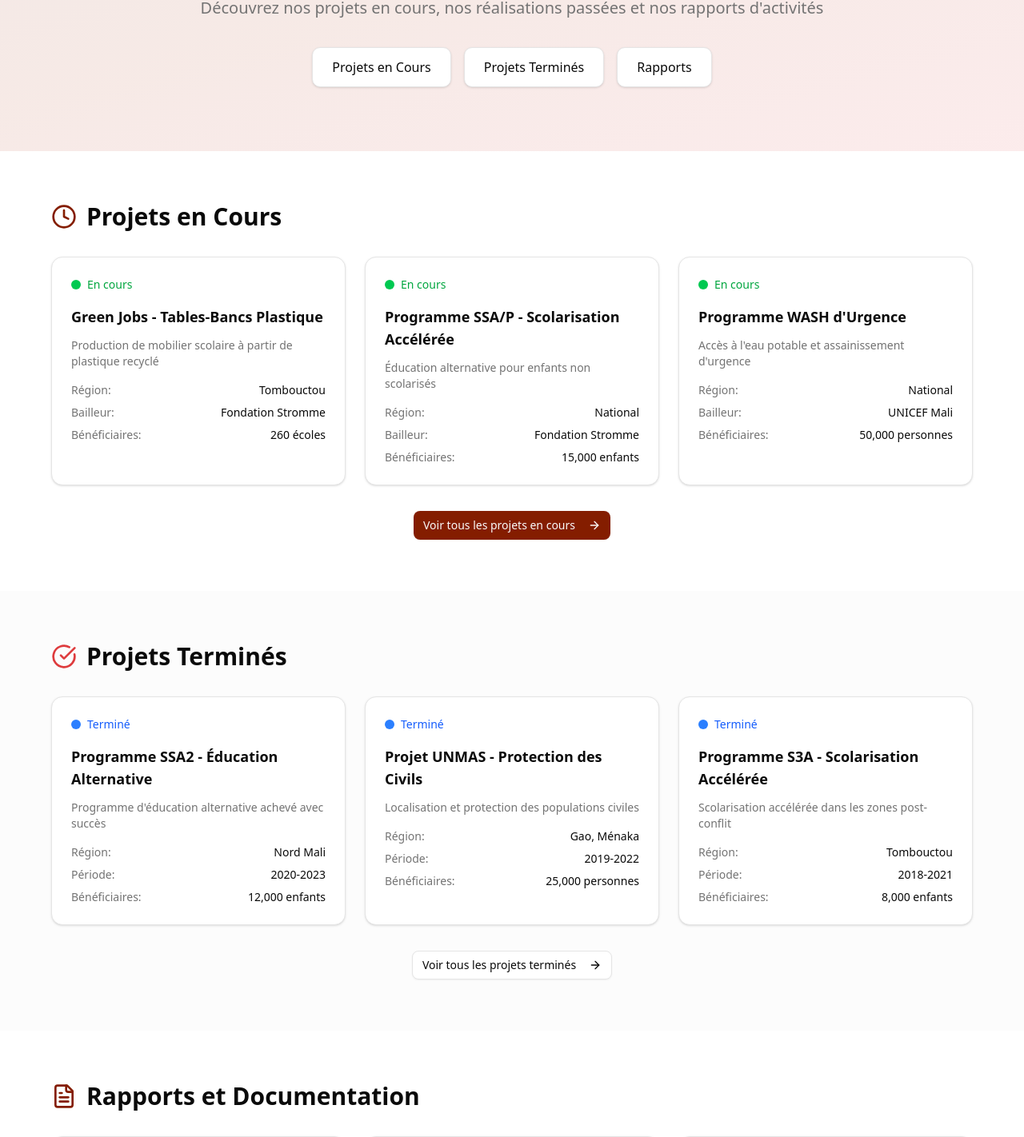
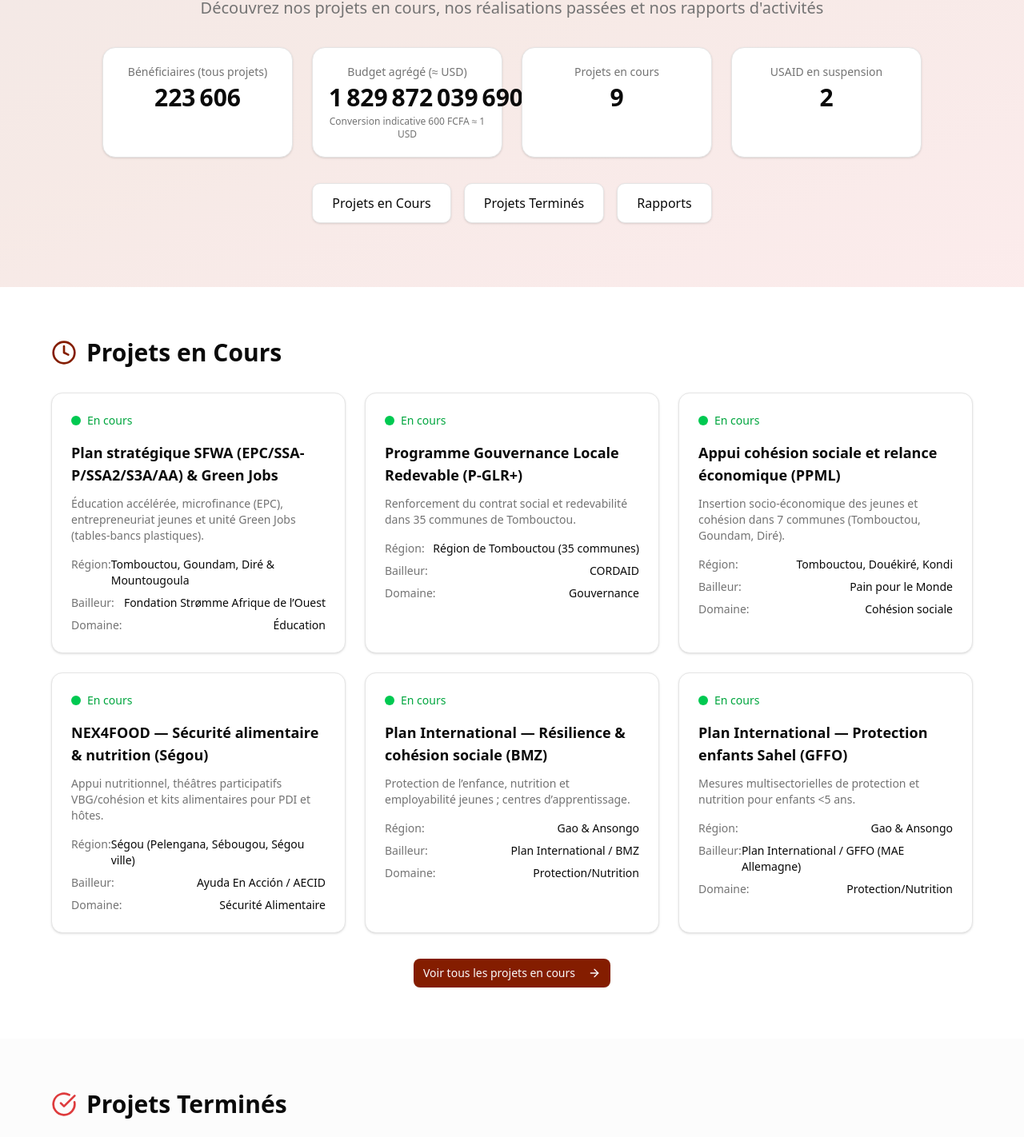
Before and after one commit to illilyelansary/amss-website, a React (Vite) app: page /projets in a window 1280 px wide. Shown: the part 274-1696 px from the top of the page at 80% size. Built offline with nearby package versions, Linux system fonts and the light colour scheme.

Commit message:
Add files via upload

```diff
--- a/src/pages/ProjetsEnCoursPage.jsx
+++ b/src/pages/ProjetsEnCoursPage.jsx
@@ -130,6 +130,15 @@ const ProjetsEnCoursPage = () => {
                         <span className="px-3 py-1 bg-orange-100 text-orange-800 text-xs font-medium rounded-full">
                           {projet.region}
                         </span>
+
+                      {projet.usaidNote && (
+                        <div className="mb-3">
+                          <span className="px-3 py-1 bg-red-100 text-red-800 text-xs font-semibold rounded-full">
+                            Suspendu suite aux décisions du Gouvernement américain (USAID)
+                          </span>
+                        </div>
+                      )}
+
                       </div>
 
                       <h3 className="text-2xl font-bold text-foreground mb-3">
@@ -177,6 +186,13 @@ const ProjetsEnCoursPage = () => {
                           </div>
                         </div>
                       </div>
+
+
+                      {projet.sources && (
+                        <div className="text-xs text-muted-foreground mb-4">
+                          Sources: {projet.sources.join(', ')}
+                        </div>
+                      )}
 
                       <div className="flex flex-col sm:flex-row gap-3">
                         <Button className="flex-1">
--- a/src/pages/ProjetsPage.jsx
+++ b/src/pages/ProjetsPage.jsx
@@ -1,10 +1,24 @@
-import React, { useEffect } from 'react'
+import React, { useEffect, useMemo } from 'react'
 import { useLocation, Link } from 'react-router-dom'
 import { Clock, CheckCircle, FileText, ArrowRight } from 'lucide-react'
 import { Button } from '@/components/ui/button'
+import { projetsEnCours, projetsTermines, rapports } from '../data/projetsData'
+
+// --- Helpers for counters ---
+const parseMoneyToUSD = (val) => {
+  if (!val) return 0
+  if (typeof val === 'number') return val
+  const s = String(val)
+  const isUSD = /usd/i.test(s) || /\$/.test(s)
+  const num = Number(s.replace(/[^0-9.]/g, ''))
+  if (!num) return 0
+  // Heuristic: FCFA -> USD using ~600 FCFA = 1 USD
+  return isUSD ? num : Math.round(num / 600)
+}
+
+const sum = (arr) => arr.reduce((a,b)=>a+b,0)
 
 const ProjetsPage = () => {
-  // ⚙️ Scroll automatique vers la section si l'URL contient un hash
   const { hash } = useLocation()
   useEffect(() => {
     if (hash) {
@@ -19,89 +33,63 @@ const ProjetsPage = () => {
     }
   }, [hash])
 
-  const projetsEnCours = [
-    {
-      title: 'Green Jobs - Tables-Bancs Plastique',
-      region: 'Tombouctou',
-      bailleur: 'Fondation Stromme',
-      beneficiaires: '260 écoles',
-      description: 'Production de mobilier scolaire à partir de plastique recyclé'
-    },
-    {
-      title: 'Programme SSA/P - Scolarisation Accélérée',
-      region: 'National',
-      bailleur: 'Fondation Stromme',
-      beneficiaires: '15,000 enfants',
-      description: 'Éducation alternative pour enfants non scolarisés'
-    },
-    {
-      title: 'Programme WASH d\'Urgence',
-      region: 'National',
-      bailleur: 'UNICEF Mali',
-      beneficiaires: '50,000 personnes',
-      description: 'Accès à l\'eau potable et assainissement d\'urgence'
+  const subset = (arr, n=6) => arr.slice(0, Math.min(arr.length, n))
+
+  // --- Dynamic counters from data ---
+  const counters = useMemo(() => {
+    const enCours = projetsEnCours || []
+    const termines = projetsTermines || []
+    const all = [...enCours, ...termines]
+
+    const totalBenef = sum(all.map(p => Number(p.beneficiaries || 0)))
+    const totalBudgetUSD = sum(all.map(p => parseMoneyToUSD(p.budget)))
+    const nbEnCours = enCours.filter(p => String(p.status||'').toLowerCase().includes('en cours')).length
+    const nbSuspendusUSAID = enCours.filter(p => p.usaidNote === true).length
+
+    const formatUSD = (n) => new Intl.NumberFormat('fr-FR', { style:'currency', currency:'USD', maximumFractionDigits: 0 }).format(n)
+
+    return {
+      totalBenef: new Intl.NumberFormat('fr-FR').format(totalBenef),
+      totalBudget: formatUSD(totalBudgetUSD),
+      nbEnCours,
+      nbSuspendusUSAID
     }
-  ]
-
-  const projetsTermines = [
-    {
-      title: 'Programme SSA2 - Éducation Alternative',
-      region: 'Nord Mali',
-      annee: '2020-2023',
-      beneficiaires: '12,000 enfants',
-      description: 'Programme d\'éducation alternative achevé avec succès'
-    },
-    {
-      title: 'Projet UNMAS - Protection des Civils',
-      region: 'Gao, Ménaka',
-      annee: '2019-2022',
-      beneficiaires: '25,000 personnes',
-      description: 'Localisation et protection des populations civiles'
-    },
-    {
-      title: 'Programme S3A - Scolarisation Accélérée',
-      region: 'Tombouctou',
-      annee: '2018-2021',
-      beneficiaires: '8,000 enfants',
-      description: 'Scolarisation accélérée dans les zones post-conflit'
-    }
-  ]
-
-  const rapports = [
-    {
-      title: 'Rapport Gouvernemental 2024',
-      type: 'Rapport annuel',
-      annee: 2024,
-      description: 'Rapport complet des activités 2024 soumis au gouvernement malien'
-    },
-    {
-      title: 'Rapport d\'Audit Consolidé 2022',
-      type: 'Rapport financier',
-      annee: 2022,
-      description: 'Audit financier consolidé de toutes les activités AMSS'
-    },
-    {
-      title: 'Rapport Narratif 2022',
-      type: 'Rapport d\'activité',
-      annee: 2022,
-      description: 'Rapport narratif détaillé des programmes et projets'
-    }
-  ]
+  }, [])
 
   return (
     <div className="min-h-screen bg-background">
       {/* Hero Section */}
-      <section className="py-20 bg-gradient-to-br from-primary/10 to-accent/10">
+      <section className="py-14 md:py-20 bg-gradient-to-br from-primary/10 to-accent/10">
         <div className="container mx-auto px-4">
-          <div className="max-w-4xl mx-auto text-center">
-            <h1 className="text-4xl md:text-5xl font-bold text-foreground mb-6">
+          <div className="max-w-5xl mx-auto text-center">
+            <h1 className="text-4xl md:text-5xl font-bold text-foreground mb-4 md:mb-6">
               Nos Projets et Réalisations
             </h1>
-            <p className="text-xl text-muted-foreground leading-relaxed">
+            <p className="text-lg md:text-xl text-muted-foreground leading-relaxed">
               Découvrez nos projets en cours, nos réalisations passées et nos rapports d'activités
             </p>
 
-            {/* Navigation interne */}
+            {/* Dynamic Counters */}
+            <div className="grid grid-cols-1 sm:grid-cols-2 lg:grid-cols-4 gap-4 md:gap-6 mt-8">
+              <div className="rounded-2xl bg-white p-5 shadow-sm border">
+                <div className="text-sm text-muted-foreground">Bénéficiaires (tous projets)</div>
+                <div className="text-3xl font-semibold mt-1">{counters.totalBenef}</div>
+              </div>
+              <div className="rounded-2xl bg-white p-5 shadow-sm border">
+                <div className="text-sm text-muted-foreground">Budget agrégé (≈ USD)</div>
+                <div className="text-3xl font-semibold mt-1">{counters.totalBudget}</div>
+                <div className="text-xs text-muted-foreground mt-1">Conversion indicative 600 FCFA ≈ 1 USD</div>
+              </div>
+              <div className="rounded-2xl bg-white p-5 shadow-sm border">
+                <div className="text-sm text-muted-foreground">Projets en cours</div>
+                <div className="text-3xl font-semibold mt-1">{counters.nbEnCours}</div>
+              </div>
+              <div className="rounded-2xl bg-white p-5 shadow-sm border">
+                <div className="text-sm text-muted-foreground">USAID en suspension</div>
+                <div className="text-3xl font-semibold mt-1">{counters.nbSuspendusUSAID}</div>
+              </div>
+            </div>
+
             <nav className="mt-8 flex flex-wrap justify-center gap-4">
               <a href="#cours" className="bg-white px-6 py-3 rounded-lg shadow-sm border border-border hover:bg-muted transition-colors">
                 Projets en Cours
@@ -127,11 +115,13 @@ const ProjetsPage = () => {
             </div>
 
             <div className="grid grid-cols-1 md:grid-cols-2 lg:grid-cols-3 gap-6 mb-8">
-              {projetsEnCours.map((projet, index) => (
+              {subset(projetsEnCours).map((projet, index) => (
                 <div key={index} className="bg-white rounded-xl p-6 shadow-sm border border-border">
                   <div className="flex items-center mb-4">
-                    <div className="w-3 h-3 bg-green-500 rounded-full mr-2"></div>
-                    <span className="text-sm font-medium text-green-600">En cours</span>
+                    <div className={`w-3 h-3 rounded-full mr-2 ${projet.usaidNote ? 'bg-red-500' : 'bg-green-500'}`}></div>
+                    <span className={`text-sm font-medium ${projet.usaidNote ? 'text-red-600' : 'text-green-600'}`}>
+                      {projet.status}
+                    </span>
                   </div>
 
                   <h3 className="text-lg font-semibold text-foreground mb-3">
@@ -139,7 +129,7 @@ const ProjetsPage = () => {
                   </h3>
 
                   <p className="text-muted-foreground text-sm mb-4">
-                    {projet.description}
+                    {projet.excerpt}
                   </p>
 
                   <div className="space-y-2 text-sm">
@@ -149,11 +139,11 @@ const ProjetsPage = () => {
                     </div>
                     <div className="flex justify-between">
                       <span className="text-muted-foreground">Bailleur:</span>
-                      <span className="font-medium">{projet.bailleur}</span>
+                      <span className="font-medium">{projet.donor}</span>
                     </div>
                     <div className="flex justify-between">
-                      <span className="text-muted-foreground">Bénéficiaires:</span>
-                      <span className="font-medium">{projet.beneficiaires}</span>
+                      <span className="text-muted-foreground">Domaine:</span>
+                      <span className="font-medium">{projet.domain}</span>
                     </div>
                   </div>
                 </div>
@@ -182,7 +172,7 @@ const ProjetsPage = () => {
             </div>
 
             <div className="grid grid-cols-1 md:grid-cols-2 lg:grid-cols-3 gap-6 mb-8">
-              {projetsTermines.map((projet, index) => (
+              {subset(projetsTermines).map((projet, index) => (
                 <div key={index} className="bg-white rounded-xl p-6 shadow-sm border border-border">
                   <div className="flex items-center mb-4">
                     <div className="w-3 h-3 bg-blue-500 rounded-full mr-2"></div>
@@ -194,7 +184,7 @@ const ProjetsPage = () => {
                   </h3>
 
                   <p className="text-muted-foreground text-sm mb-4">
-                    {projet.description}
+                    {projet.excerpt}
                   </p>
 
                   <div className="space-y-2 text-sm">
@@ -204,11 +194,11 @@ const ProjetsPage = () => {
                     </div>
                     <div className="flex justify-between">
                       <span className="text-muted-foreground">Période:</span>
-                      <span className="font-medium">{projet.annee}</span>
+                      <span className="font-medium">{new Date(projet.startDate).getFullYear()}–{new Date(projet.endDate).getFullYear()}</span>
                     </div>
                     <div className="flex justify-between">
                       <span className="text-muted-foreground">Bénéficiaires:</span>
-                      <span className="font-medium">{projet.beneficiaires}</span>
+                      <span className="font-medium">{projet.beneficiaries?.toLocaleString('fr-FR') || 'N/D'}</span>
                     </div>
                   </div>
                 </div>
@@ -253,7 +243,7 @@ const ProjetsPage = () => {
                   </p>
 
                   <div className="flex justify-between items-center">
-                    <span className="text-sm text-muted-foreground">Année: {rapport.annee}</span>
+                    <span className="text-sm text-muted-foreground">Année: {rapport.year}</span>
                     <Button variant="outline" size="sm">
                       Télécharger
                     </Button>
@@ -274,7 +264,7 @@ const ProjetsPage = () => {
         </div>
       </section>
 
-      {/* Call to Action */}
+      {/* CTA */}
       <section className="py-16 bg-gradient-to-br from-primary/5 to-accent/5">
         <div className="container mx-auto px-4">
           <div className="max-w-2xl mx-auto text-center">
```
